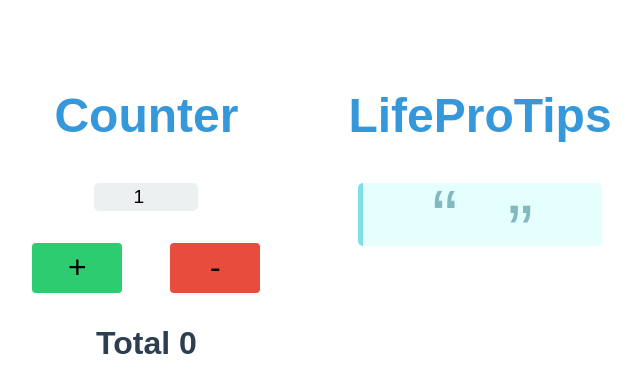
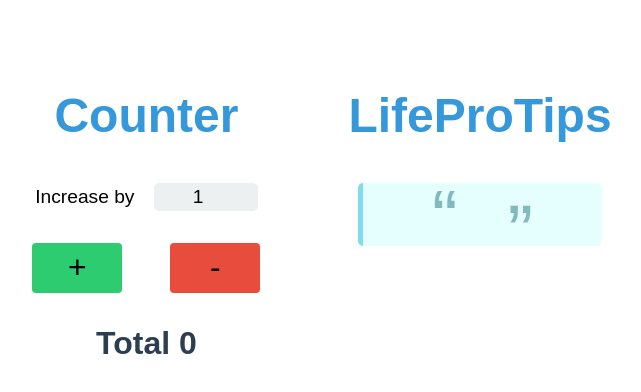
Before and after one commit to fredhawk/tally-quote, a React (Create React App) app: page / in a window 1280 px wide. Shown: the top 392 px of the page, without its empty margins (330-971 px from the left). Built offline with nearby package versions, Linux system fonts and the light colour scheme; no server answers.

Commit message:
Add label to Counter

```diff
--- a/src/containers/Counter.css
+++ b/src/containers/Counter.css
@@ -10,8 +10,14 @@
   font-size: 3rem;
 }
 
+.Counter-increment-label {
+  font-size: 1.2em;
+  display: inline-block;
+  margin-right: 1em;
+}
+
 .Counter-increment-input {
-  display: block;
+  display: inline-block;
   width: 100px;
   padding-top: 0.2rem;
   padding-bottom: 0.2rem;
--- a/src/containers/Counter.js
+++ b/src/containers/Counter.js
@@ -35,7 +35,10 @@
     return (
       <section className="Counter">
         <h1 className="Counter-title">Counter</h1>
-        <input className="Counter-increment-input" type="number" min="1" value={this.state.increment} placeholder={this.state.increment} onChange={event => this.setIncrement(event)} />
+        <label htmlFor="counter" className="Counter-increment-label">
+          Increase by
+        </label>
+        <input className="Counter-increment-input" name="counter" type="number" min="1" value={this.state.increment} placeholder={this.state.increment} onChange={event => this.setIncrement(event)} />
         <div className="Counter-btns">
           <button className="Counter-btn-increase Counter-btn" onClick={() => this.handleIncrement()}>
             +
```
